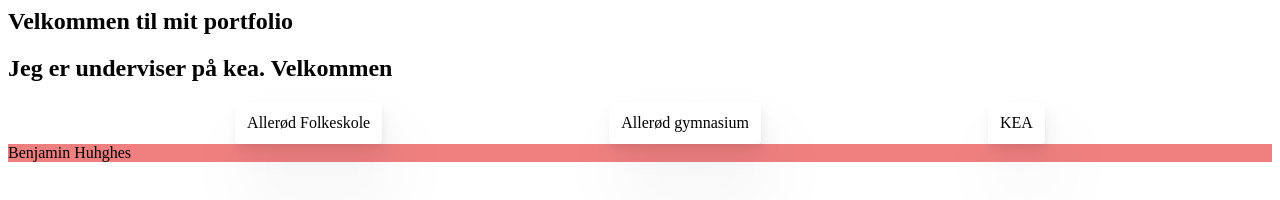
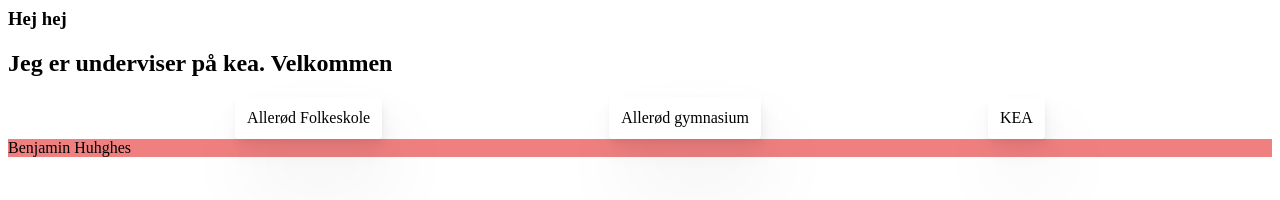
Before and after one commit to behu-kea/portfolio-in-class, a plain HTML site: page index.html in a window 1280 px wide. Drawn offline with Linux system fonts and the light colour scheme.

Commit message:
Update index.html

```diff
--- a/index.html
+++ b/index.html
@@ -11,7 +11,7 @@
 </header>
 <main>
 <section class="intro" id="hej">
-    <h1>Velkommen til mit portfolio</h1>
+    <h3>Hej hej</h3>
     <h2 class="underviser">Jeg er underviser på kea. Velkommen</h2>
 </section>
 <section class="education">
```
